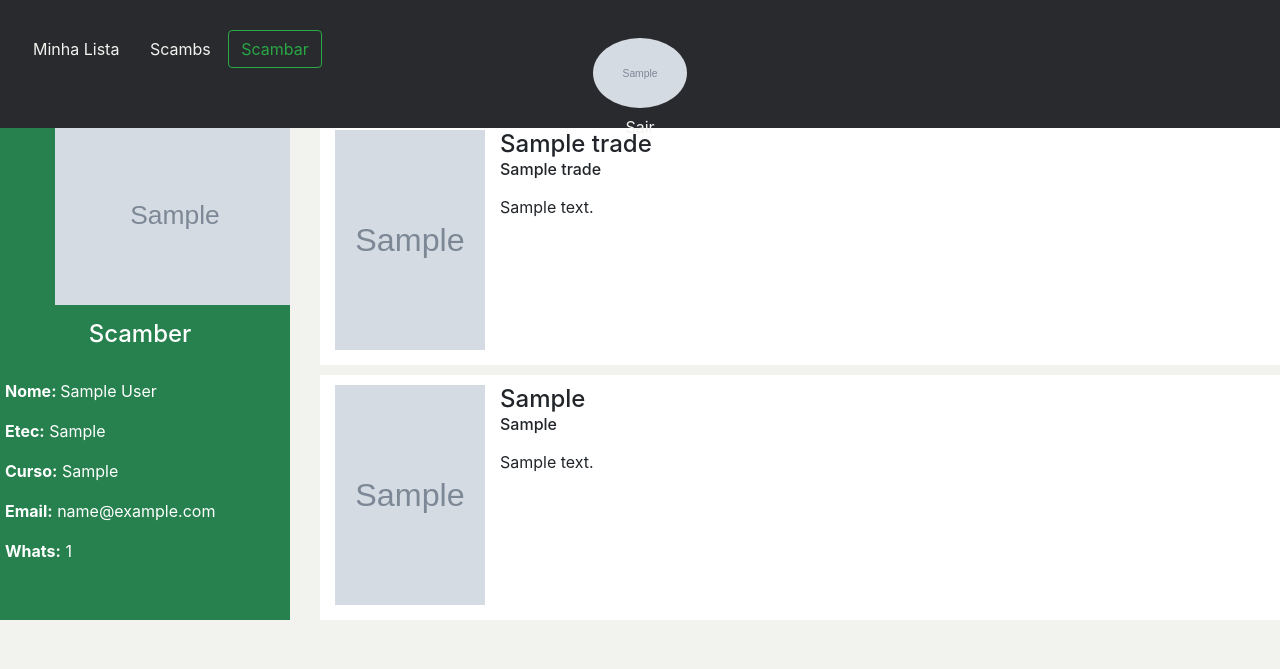
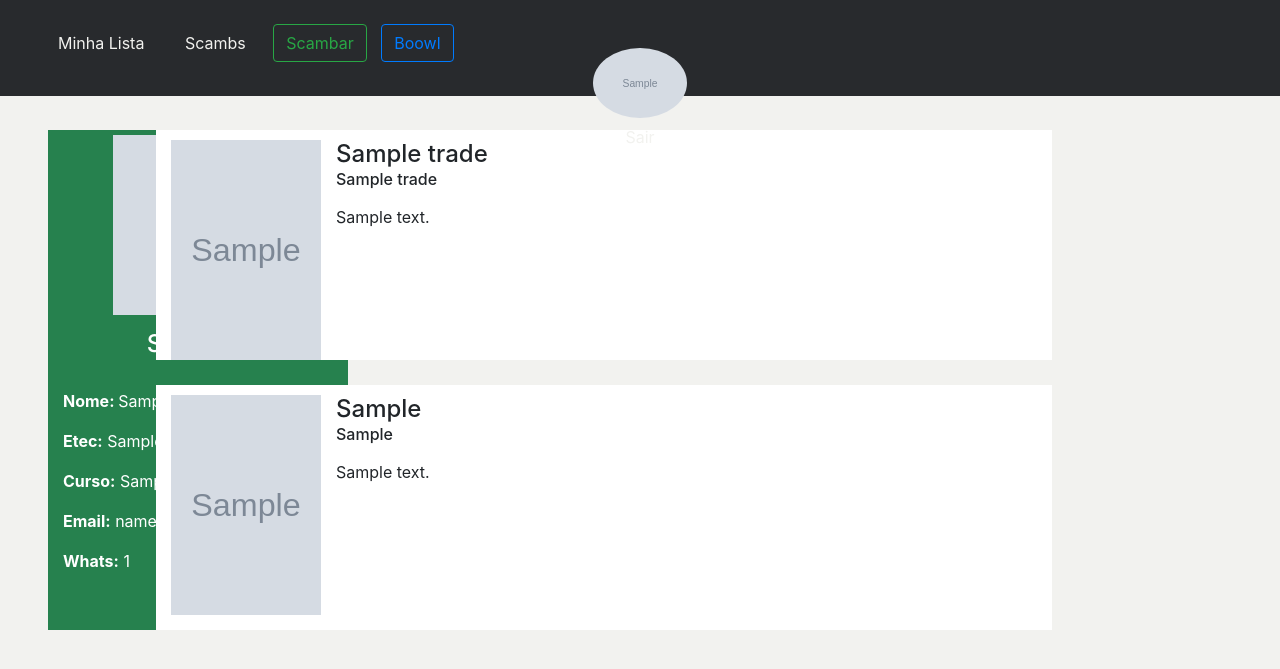
Before and after one commit to guimendes-me/scamb, a Django app: page /scamber/list/1/ in a window 1280 px wide. Shown: the top 669 px of the page. Run offline with Django 3.2, Linux system fonts and the light colour scheme; a user stored in the database is signed in; tables that the repository leaves empty hold one stand-in row (values such as "Sample post"); grey boxes marked "Sample" are stand-in pictures; some libraries are stand-ins or nearby versions.

Commit message:
Integração
Integração com google books, criação de página de busca e melhora na página de troca

```diff
--- a/statics/style.css
+++ b/statics/style.css
@@ -3,8 +3,11 @@
 }
 
 #profile_header{
-	text-align: center;
+    text-align: center;
+    top: 10%;
+    height: 74%;
 }
+
 
 body{
 	background-color: #F2F2EF;
@@ -12,17 +15,28 @@ body{
 
 #topmenu{
 	background-color: #282A2D;
-	height: 16%;
-	margin: 0 0 15px 0;
-	position: fixed;
-	width: 100%;
-	z-index: 22;
+    height: 12%;
+    margin: 0 0 20px 0;
+    position: fixed;
+    width: 100%;
+    z-index: 22;
 }
 
 
 #topmenu_btns{
-	top: 30px;
+	top: 25%;
 	left: 20px;
+}
+
+#topmenu_btns .btn{
+	margin-left: 10px;
+}
+
+#searchbar{
+	position: absolute;
+	top: 25%;
+	left: 25%;
+	width: 50%;
 }
 
 .pagination{
@@ -38,13 +52,14 @@ body{
 #pagination{
 	text-align: center;
 	margin-top: 10px;
-	margin-left: 40%;
-	margin-right: 40%;
+	margin-left: 45%;
+	margin-right: 45%;
 }
 
 #mylist{
 	position: relative;
 	top: 140px;
+	margin-left: 18%;
 	background-color: #FFFFFF;
 	box-shadow: 1px 2px #839C78;
 }
@@ -68,8 +83,8 @@ body{
 }
 
 #mylist #avatar{
-	max-height: 50px;
-	max-width: 50px
+	max-height: 30px;
+	max-width: 30px
 }
 
 .container #profile{
@@ -110,17 +125,55 @@ body{
 	text-align: justify;
 }
 
-.btn-default{
+.btn-link{
 
 color:#F2F2EF;
 
 }
 
-.btn-default:hover, .btn-default:focus, .btn-default:active{
+.btn-link:hover, .btn-link:focus, .btn-link:active{
 
 	color: #50C653;
-	border-style: none;
 
+}
+
+#boowl{
+	position: fixed;
+	text-align: center;
+	height: 130px;
+	width: 90%;
+	top: 12.5%;
+	left: 5%;
+	padding-top: 20px;
+	padding-bottom: 20px;
+	background-color: #FFFFFF;
+	box-shadow: 1px 2px #839C78;
+	z-index: 15;
+}
+
+#boowl #searchbar{
+	position: relative;
+	margin-bottom: 5%;
+}
+
+#boowl .btn {
+	margin-top: 10px;
+	width: 120px;
+}
+
+#results{
+	position: absolute;
+	text-align: center;
+	width: 90%;
+	top: 26.2%;
+	left: 5%;
+	background-color: #FFFFFF;
+	box-shadow: 1px 2px #839C78;
+}
+
+#results #r_items{
+	position: relative;
+	text-align: left;
 }
 
 
@@ -129,8 +182,9 @@ color:#F2F2EF;
 }
 
 #newtrade{
-	position: relative;
-	top: 120px;
+	position: absolute;
+	top: 20%;
+	left: 20%;
 	background-color: #FFFFFF;
 	box-shadow: 1px 2px #839C78;
 }
@@ -141,12 +195,13 @@ color:#F2F2EF;
 }
 
 .row #showtrade_user{
-	margin-left: -80px;
+	left: -80px;
 	position: absolute;
 	text-align: center;
-	top: 120px;
+	top: 130px;
 	height: 500px;
 	width: 300px;
+	margin-left: 10%;
 	background-color: #26814e;
 	overflow: hidden;
   	display: -webkit-box;
@@ -178,10 +233,11 @@ color:#F2F2EF;
 
 .list-unstyled #tradeitems #item1{
 	position: absolute;
-	top: 120px;
-	left:320px;
-	height: 245px;
-	width: 75%;
+	top: 130px;
+	max-height: 245px;
+	width: 70%;
+	margin-left: 45%;
+	left:-420px;
 	background-color: white;
 	box-shadow: 0px 0px 0px 0px #D6D6D6;
 	overflow: hidden;
@@ -190,10 +246,11 @@ color:#F2F2EF;
 
 .list-unstyled #tradeitems #item2{
 	position: absolute;
-	top: 375px;
-	left:320px;
+	top: 385px;
 	height: 245px;
-	width: 75%;
+	width: 70%;
+	margin-left: 45%;
+	left:-420px;
 	background-color: white;
 	box-shadow: 0px 0px 0px 0px #D6D6D6;
 	overflow: hidden;
@@ -237,3 +294,10 @@ color:#F2F2EF;
 	height: 300px;
 	width:800px;
 }
+
+#delete{
+	text-align: center;
+	position: absolute;
+	left: 20%;
+	top: 20%;
+}
--- a/templates/base.html
+++ b/templates/base.html
@@ -1,5 +1,6 @@
 {% load static %}
 <!DOCTYPE html>
+
     <html lang="en">
 
         <head>
@@ -14,19 +15,27 @@
         </head>
 
         <body>
-    <div class=".container-fluid " id="topmenu">
-          <div class="row">
+        <div class=".container-fluid ">
+              <div class="row" id="topmenu">
 
                 <div class="col-11" id="topmenu_btns">
-                <a href="{% url 'mylist'%}" class="btn btn-default">Minha Lista</a>
-                <a href="{% url 'trades'%}" class="btn btn-default">Scambs</a>
+                    <a href="{% url 'mylist'%}" class="btn btn-link">Minha Lista</a>
+                    <a href="{% url 'trades'%}" class="btn btn-link">Scambs</a>
                     <a href="{% url 'new_trade'%}" class="btn btn-outline-success">Scambar</a>
+                    <a href="{% url 'boowl'%}" class="btn btn-outline-primary">Boowl</a>
                 </div>
+
+                <!--<div class=col id=searchbar>
+                <input class="form-control" type="text" placeholder="Buscar" aria-label="Buscar">
+                </div>
+                -->
 
                 <div class="col" id="profile_header">
                     <img class="rounded-circle" id="avatar" src="/media/{{profile.avatar}}"></br>
-                <a href="{% url 'logout' %}" class="btn btn-default">Sair</a>
+                    <a href="{% url 'logout' %}" class="btn btn-link">Sair</a>
                 </div>
+
+
             </div>
         </div>
 
--- a/trade/templates/deleteconfirm.html
+++ b/trade/templates/deleteconfirm.html
@@ -5,13 +5,14 @@
 
 {% block main %}
 
-    <h1>Tem certeza que deseja deletar {{ person.first_name }} </h1>
+    <div id="delete">
+    <h1>Tem certeza que deseja deletar {{ trade.title }} </h1>
 
     <form method="POST" enctype="multipart/form-data">
         {% csrf_token %}
         <button type="submit" class="btn btn-danger">Delete</button>
     </form>
-
+    </div>
 
 
 {% endblock %}
--- a/trade/templates/newtrade.html
+++ b/trade/templates/newtrade.html
@@ -8,7 +8,6 @@
 {% block main %}
 
         <div id="newtrade" class="container">
-
             <form method="POST" enctype="multipart/form-data">
             {%csrf_token%}
             <div class="row">
--- a/trade/urls.py
+++ b/trade/urls.py
@@ -3,12 +3,14 @@ from .views import mylist, listing, showtrade
 from .views import new_trade
 from .views import edit_trade
 from .views import delete_trade
+from .views import boowl
 
 urlpatterns = [
     path('list/<int:id>/', showtrade, name='showtrade'),
     path('trades/', listing, name='trades'),
     path('mylist/', mylist,name='mylist'),
     path('new/',new_trade, name='new_trade'),
+    path('boowl/', boowl, name='boowl'),
     path('update/<int:id>/',edit_trade, name= 'edit_trade'),
     path('delete/<int:id>/',delete_trade, name= 'delete_trade')
 ]
--- a/trade/views.py
+++ b/trade/views.py
@@ -4,6 +4,7 @@ from django.contrib.auth.decorators import login_required
 from django.contrib.auth.models import User
 from .models import Trade, Profile
 from .forms import TradeForm
+import requests
 # Create your views here.
 
 
@@ -48,8 +49,6 @@ def new_trade(request):
 
     user = request.user
     profile = Profile.objects.get(user=user)
-
-
     form_trade = TradeForm(request.POST or None, request.FILES or None, initial={'fk_profile': profile})
 
     if form_trade.is_valid():
@@ -60,6 +59,43 @@ def new_trade(request):
 
     return render(request, 'newtrade.html', {'form_trade': form_trade, 'user': user, 'profile': profile})
 
+
+@login_required()
+def boowl(request):
+
+    #https://www.googleapis.com/books/v1/volumes?q=assassins+creed
+    #user = {}
+    #if 'username' in request.GET:
+    #    username = request.GET['totalItems']
+    #    url = 'https://www.googleapis.com/books/v1/volumes?q=isbn:%s' % username
+    #    response = requests.get(url)
+    #    user = response.json() **/
+    user = request.user
+    profile = Profile.objects.get(user=user)
+
+    if 'keyword' in request.GET:
+        book = {}
+        keyword = request.GET["keyword"]
+        keyword = keyword.replace(' ', '+')
+        url = 'https://www.googleapis.com/books/v1/volumes?q=:%s' % keyword
+        response = requests.get(url)
+        search = response.json()
+
+        items = search["totalItems"]
+
+        if items > 0:
+            items = search["totalItems"]
+            book = search["items"]
+            #book = search["items"][0]["volumeInfo"]
+            #authors = search["items"][0]["volumeInfo"]["authors"][0]
+
+    else:
+        items = 0
+        book ='Digite um Valor'
+        authors='Digite um Valor'
+        pass
+
+    return render(request, 'boowl.html', {'items': items, 'book': book, 'user': user, 'profile': profile})
 
 @login_required()
 def edit_trade(request, id):
@@ -82,6 +118,10 @@ def edit_trade(request, id):
 
 @login_required()
 def delete_trade(request, id):
+
+    user = request.user
+    profile = Profile.objects.get(user=user)
+
     trade = get_object_or_404(Trade, pk=id)
     form = TradeForm(request.POST or None, request.FILES or None, instance=trade)
 
@@ -89,4 +129,4 @@ def delete_trade(request, id):
         trade.delete()
         return redirect('mylist')
 
-    return render(request,'deleteconfirm.html', {'trade': trade})
+    return render(request,'deleteconfirm.html', {'trade': trade, 'user': user, 'profile': profile})
```
Also changed, not shown: trade/templates/boowl.html (added, +75 -0 lines), 1 other file. Lines whose indentation alone changed are shown as unchanged.
